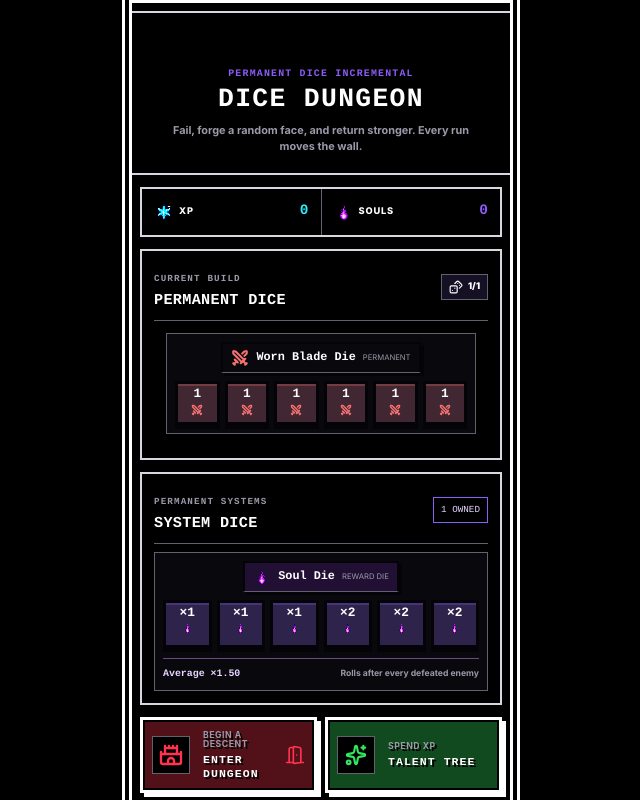
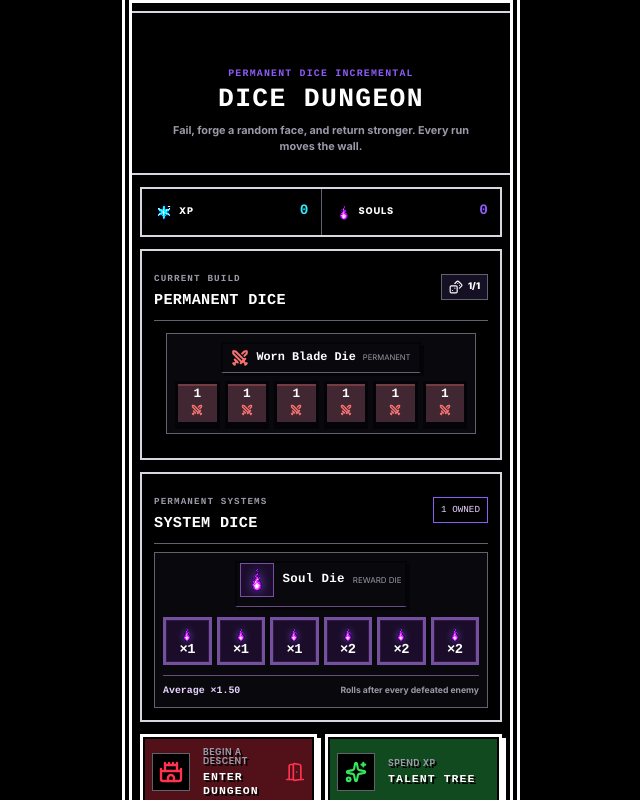
Before and after one commit to jacobgamby09/Dice-dungeon-incremental, a React (Vite) app: page / in a window 1280 px wide. Shown: the top 800 px of the page, without its empty margins (319-959 px from the left). Built offline with nearby package versions, Linux system fonts and the light colour scheme.

Commit message:
Polish Soul Die Hub presentation

```diff
--- a/src/components/newgame/SoulDieSummary.tsx
+++ b/src/components/newgame/SoulDieSummary.tsx
@@ -19,15 +19,17 @@ export function SoulDieSummary({ values }: SoulDieSummaryProps) {
       <article aria-labelledby="soul-die-summary-title" className="die-summary die-summary--soul soul-die-summary">
         <div aria-hidden="true" className="die-summary__pedestal" />
         <header className="die-summary__header">
-          <CurrencyIcon currency="souls" size={18} />
+          <span aria-hidden="true" className="soul-die-summary__hero-icon">
+            <CurrencyIcon currency="souls" size={28} />
+          </span>
           <strong id="soul-die-summary-title">Soul Die</strong>
           <span>Reward Die</span>
         </header>
         <div aria-label={`Soul Die faces ${values.join(', ')}`} className="die-summary__faces soul-die-summary__faces">
           {values.map((value, index) => (
             <span className="face-cell" key={`soul-die-summary-face-${index + 1}`}>
+              <CurrencyIcon currency="souls" size={18} />
               <strong>×{value}</strong>
-              <CurrencyIcon currency="souls" size={11} />
             </span>
           ))}
         </div>
--- a/src/styles/arcade/hub.css
+++ b/src/styles/arcade/hub.css
@@ -110,15 +110,73 @@
 
 .hub-screen .soul-die-summary {
   --die-color: var(--arcade-purple);
+  border-color: #7650a0;
+  background: #08060d;
+  padding: 10px;
 }
 
 .hub-screen .soul-die-summary .die-summary__header {
-  background: #211033;
+  min-height: 43px;
+  gap: 8px;
+  margin-bottom: 10px;
+  border-bottom-color: #6b4a83;
+  background: transparent;
+  padding: 0 3px 9px;
+}
+
+.soul-die-summary__hero-icon {
+  display: grid;
+  flex: 0 0 34px;
+  width: 34px;
+  height: 34px;
+  place-items: center;
+  border: var(--arcade-frame-subtle) solid #7650a0;
+  background: #1c0d2d;
+}
+
+.soul-die-summary__hero-icon .currency-icon {
+  image-rendering: pixelated;
+  filter: drop-shadow(0 0 5px color-mix(in srgb, var(--arcade-purple) 65%, transparent));
+}
+
+.hub-screen .soul-die-summary .die-summary__header > strong {
+  color: var(--arcade-white);
+  font-family: var(--arcade-font-display);
+  font-size: 0.78rem;
+  letter-spacing: 0.025em;
+}
+
+.hub-screen .soul-die-summary .die-summary__header > span:last-child {
+  margin-left: auto;
+  font-size: 0.5rem;
+  text-transform: uppercase;
 }
 
 .hub-screen .soul-die-summary .face-cell {
   --face-color: var(--arcade-purple);
+  min-width: 0;
+  border-color: #7650a0;
+  background: #1b0d2a;
   color: #e9d5ff;
+  display: flex;
+  flex-direction: column;
+  gap: 1px;
+  justify-content: center;
+  box-shadow: inset 0 0 0 1px #2c1840;
+}
+
+.hub-screen .soul-die-summary .face-cell .currency-icon {
+  width: clamp(13px, 4.1vw, 18px);
+  height: clamp(13px, 4.1vw, 18px);
+  image-rendering: pixelated;
+  filter: drop-shadow(0 0 3px color-mix(in srgb, var(--arcade-purple) 55%, transparent));
+}
+
+.hub-screen .soul-die-summary .face-cell strong {
+  font-family: var(--arcade-font-display);
+  font-size: clamp(0.67rem, 2.8vw, 0.86rem);
+  letter-spacing: -0.03em;
+  line-height: 1;
 }
 
 .soul-die-summary__footer {
```
Also changed, not shown: 1 other file (tests, documents, lock files or other folders).
